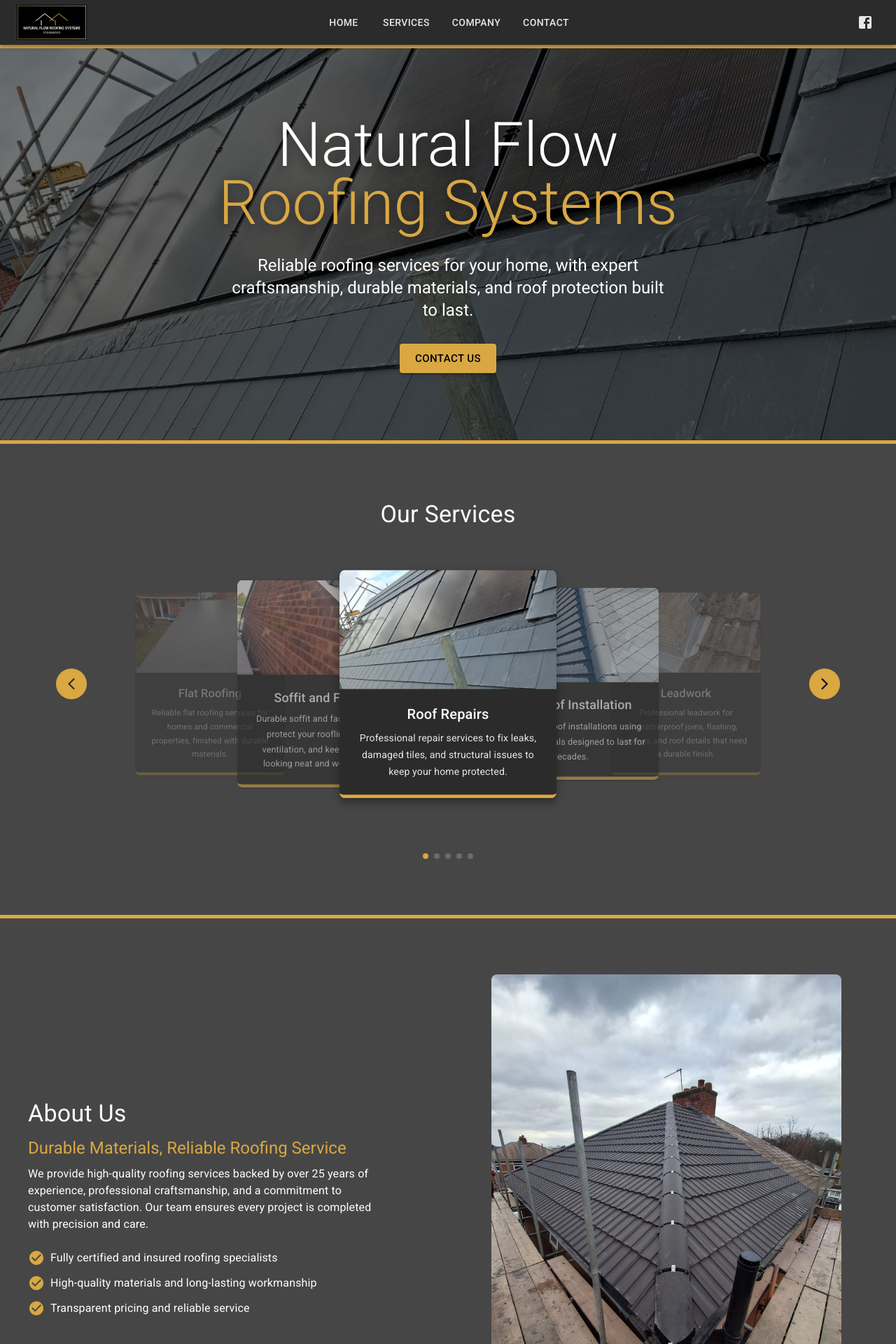
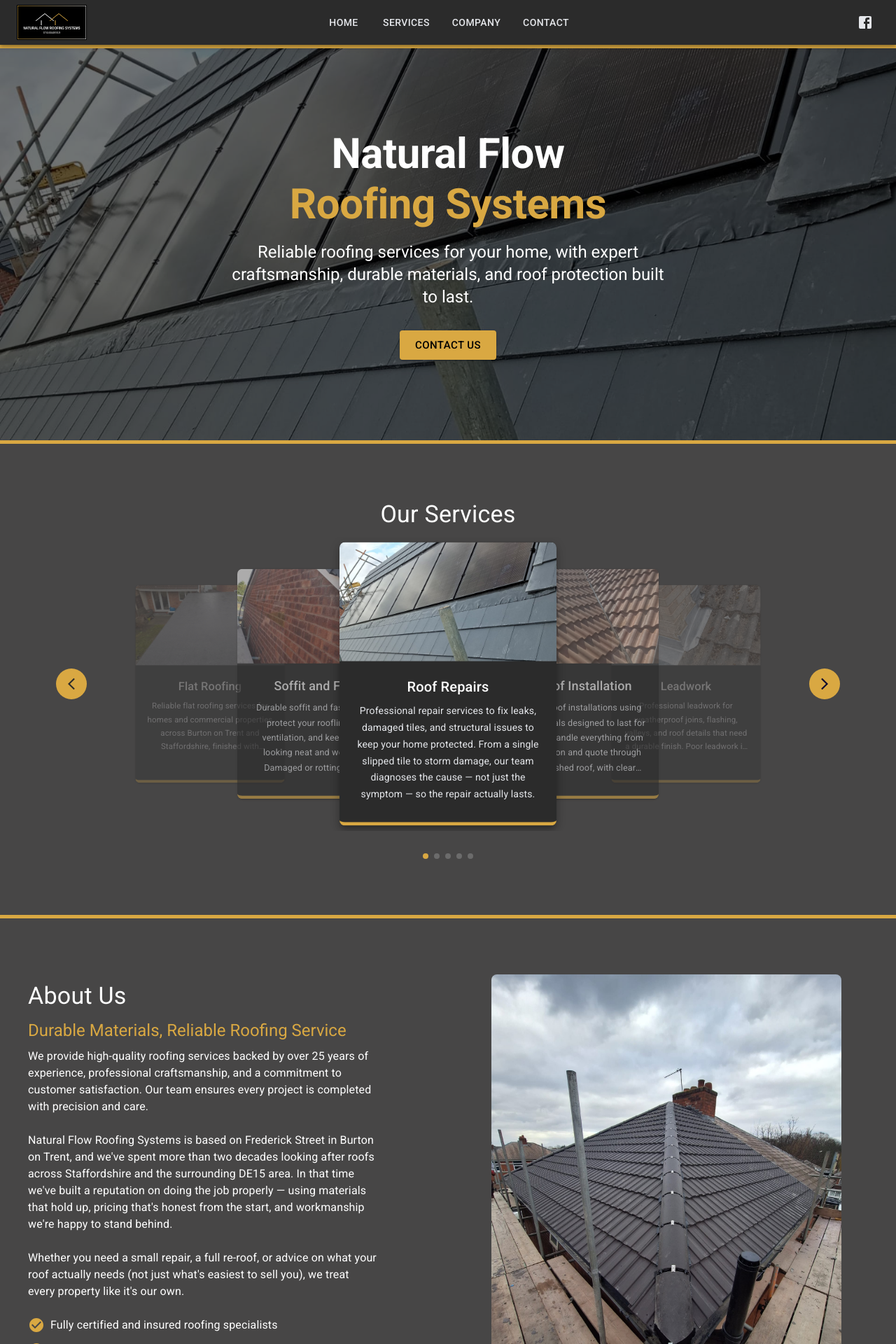
Before and after one commit to jkordek/rhroofing-website, a React (Vite) app: page / in a window 1280 px wide. Shown: the top 1920 px of the page at 70% size. Built offline with nearby package versions, Linux system fonts and the light colour scheme.

Commit message:
Update content, ajdust styling

```diff
--- a/prerender.js
+++ b/prerender.js
@@ -8,6 +8,7 @@ const routes = [
   "/services/flat-roofing",
   "/services/leadwork",
   "/services/roof-repairs",
+  "/services/new-roof-installation",
   "/services/guttering-services",
   "/services/soffits-and-fascias",
   "/about",
@@ -21,6 +22,7 @@ const routeTitles = {
   "/services/flat-roofing": "Flat Roofing in Staffordshire | Natural Flow Roofing Systems",
   "/services/leadwork": "Roof Leadwork in Staffordshire | Natural Flow Roofing Systems",
   "/services/roof-repairs": "Roof Repairs in Staffordshire | Natural Flow Roofing Systems",
+  "/services/new-roof-installation": "New Roof Installation in Staffordshire | Natural Flow Roofing Systems",
   "/services/guttering-services": "Guttering Services in Staffordshire | Natural Flow Roofing Systems",
   "/services/soffits-and-fascias": "Soffit and Fascia Installation in Staffordshire | Natural Flow Roofing Systems",
   "/about": "Experienced Roofers in Burton on Trent | Natural Flow Roofing Systems",
--- a/src/components/AboutUs.jsx
+++ b/src/components/AboutUs.jsx
@@ -4,7 +4,7 @@ import CheckCircleIcon from "@mui/icons-material/CheckCircle";
 
 import aboutImage from "../images/roofing5.jpg";
 
-const AboutUs = () => {
+const AboutUs = ({ isPage = false }) => {
   return (
     <>
       <section id="Company">
@@ -23,9 +23,19 @@ const AboutUs = () => {
           }}
         >
           <Box sx={{ flex: 1 }}>
-            <Typography variant="h4" fontWeight="bold" gutterBottom>
-              About Us
-            </Typography>
+            {isPage ? (
+              <Typography
+                variant="h2"
+                component="h1"
+                sx={{ color: "#fff", fontWeight: 600, mb: 2, textAlign: "center" }}
+              >
+                About Us
+              </Typography>
+            ) : (
+              <Typography variant="h4" fontWeight="bold" gutterBottom>
+                About Us
+              </Typography>
+            )}
 
             <Typography
               variant="h5"
@@ -47,6 +57,29 @@ const AboutUs = () => {
               precision and care.
             </Typography>
 
+            <Typography
+              variant="body1"
+              color="text.secondary"
+              sx={{ mb: 3, maxWidth: 500 }}
+            >
+              Natural Flow Roofing Systems is based on Frederick Street in Burton
+              on Trent, and we've spent more than two decades looking after roofs
+              across Staffordshire and the surrounding DE15 area. In that time
+              we've built a reputation on doing the job properly — using materials
+              that hold up, pricing that's honest from the start, and workmanship
+              we're happy to stand behind.
+            </Typography>
+
+            <Typography
+              variant="body1"
+              color="text.secondary"
+              sx={{ mb: 3, maxWidth: 500 }}
+            >
+              Whether you need a small repair, a full re-roof, or advice on what
+              your roof actually needs (not just what's easiest to sell you), we
+              treat every property like it's our own.
+            </Typography>
+
             <Stack spacing={1.5}>
               <Box sx={{ display: "flex", alignItems: "center", gap: 1 }}>
                 <CheckCircleIcon sx={{ color: "#D9A842" }} />
@@ -66,6 +99,20 @@ const AboutUs = () => {
                 <CheckCircleIcon sx={{ color: "#D9A842" }} />
                 <Typography variant="body1">
                   Transparent pricing and reliable service
+                </Typography>
+              </Box>
+
+              <Box sx={{ display: "flex", alignItems: "center", gap: 1 }}>
+                <CheckCircleIcon sx={{ color: "#D9A842" }} />
+                <Typography variant="body1">
+                  Over 25 years of experience across Burton on Trent and Staffordshire
+                </Typography>
+              </Box>
+
+              <Box sx={{ display: "flex", alignItems: "center", gap: 1 }}>
+                <CheckCircleIcon sx={{ color: "#D9A842" }} />
+                <Typography variant="body1">
+                  Available 7 days a week
                 </Typography>
               </Box>
             </Stack>
--- a/src/components/Hero.jsx
+++ b/src/components/Hero.jsx
@@ -37,16 +37,13 @@ const Hero = () => {
             }}
           >
             <Typography
-              variant="h1"
-              fontWeight="bold"
-              gutterBottom
+              variant="h2"
+              component="h1"
               sx={{
-                maxWidth: 900,
-                mx: "auto",
-                fontSize: { xs: "2.8rem", sm: "4rem", md: "5.5rem" },
-                lineHeight: 0.95,
-                letterSpacing: 0,
-                textShadow: "0 4px 18px rgba(0,0,0,0.55)",
+                color: "#fff",
+                fontWeight: 600,
+                mb: 2,
+                textAlign: "center",
               }}
             >
               Natural Flow
--- a/src/components/ServiceDetails.jsx
+++ b/src/components/ServiceDetails.jsx
@@ -26,12 +26,13 @@ export default function ServiceDetails( {service} ) {
             }}
           >
             <Typography
-              variant="h3"
+              variant="h2"
               component="h1"
               sx={{
                 color: "#fff",
-                mb: 3,
                 fontWeight: 600,
+                mb: 2,
+                textAlign: "center",
               }}
             >
               {service.title}
--- a/src/components/Services.jsx
+++ b/src/components/Services.jsx
@@ -5,7 +5,7 @@ import ArrowForwardIosIcon from "@mui/icons-material/ArrowForwardIos";
 
 import service1 from "../images/roofing1.jpeg";
 import service2 from "../images/roofing2.jpeg";
-import service3 from "../images/roofing3.jpeg";
+import service3 from "../images/newRoof.jpeg";
 import service4 from "../images/flat-roofing.jpeg";
 import service5 from "../images/soffits.jpeg";
 
@@ -14,31 +14,31 @@ const services = [
     title: "Roof Repairs",
     image: service1,
     description:
-      "Professional repair services to fix leaks, damaged tiles, and structural issues to keep your home protected.",
+      "Professional repair services to fix leaks, damaged tiles, and structural issues to keep your home protected. From a single slipped tile to storm damage, our team diagnoses the cause — not just the symptom — so the repair actually lasts.",
   },
   {
     title: "New Roof Installation",
     image: service3,
     description:
-      "High-quality roof installations using durable materials designed to last for decades.",
+      "High-quality roof installations using durable materials designed to last for decades. We handle everything from initial inspection and quote through to a fully finished roof, with clear communication and tidy work at every stage.",
   },
   {
     title: "Leadwork",
     image: service2,
     description:
-      "Professional leadwork for weatherproof joins, flashing, valleys, and roof details that need a durable finish.",
+      "Professional leadwork for weatherproof joins, flashing, valleys, and roof details that need a durable finish. Poor leadwork is one of the most common causes of hidden leaks, so we take extra care to get every join right the first time.",
   },
   {
     title: "Flat Roofing",
     image: service4,
     description:
-      "Reliable flat roofing services for homes and commercial properties, finished with durable materials.",
+      "Reliable flat roofing services for homes and commercial properties across Burton on Trent and Staffordshire, finished with durable materials built to handle the British weather. Whether you need a full replacement or a repair to stop a leak, we work with GRP, felt, and rubber systems to give you a watertight roof that lasts.",
   },
   {
     title: "Soffit and Fascias",
     image: service5,
     description:
-      "Durable soffit and fascia repairs to protect your roofline, improve ventilation, and keep your home looking neat and weatherproof.",
+      "Durable soffit and fascia repairs to protect your roofline, improve ventilation, and keep your home looking neat and weatherproof. Damaged or rotting soffits and fascias let water into your roof space, so we replace them with low-maintenance uPVC that keeps your home protected and looking sharp for years.",
   },
 ];
 
@@ -60,14 +60,14 @@ const Services = () => {
 
   const slots = isMobile
     ? [
-        { offset: 0, scale: 1, opacity: 1, zIndex: 10, widthVw: 90, imgH: 200 },
+        { offset: 0, scale: 1, opacity: 1, zIndex: 10, widthVw: 90, imgH: 200, cardH: 460, clamp: 7 },
       ]
     : [
-        { offset: -340, scale: 0.82, opacity: 0.25, zIndex: 1, width: 260, imgH: 140 },
-        { offset: -175, scale: 0.9, opacity: 0.55, zIndex: 2, width: 280, imgH: 150 },
-        { offset: 0, scale: 1, opacity: 1, zIndex: 10, width: 310, imgH: 170 },
-        { offset: 175, scale: 0.9, opacity: 0.55, zIndex: 2, width: 280, imgH: 150 },
-        { offset: 340, scale: 0.82, opacity: 0.25, zIndex: 1, width: 260, imgH: 140 },
+        { offset: -340, scale: 0.82, opacity: 0.25, zIndex: 1, width: 260, imgH: 140, cardH: 340, clamp: 4 },
+        { offset: -175, scale: 0.9, opacity: 0.55, zIndex: 2, width: 280, imgH: 150, cardH: 360, clamp: 5 },
+        { offset: 0, scale: 1, opacity: 1, zIndex: 10, width: 310, imgH: 170, cardH: 400, clamp: 6 },
+        { offset: 175, scale: 0.9, opacity: 0.55, zIndex: 2, width: 280, imgH: 150, cardH: 360, clamp: 5 },
+        { offset: 340, scale: 0.82, opacity: 0.25, zIndex: 1, width: 260, imgH: 140, cardH: 340, clamp: 4 },
       ];
 
   const centerIndex = isMobile ? 0 : 2;
@@ -158,6 +158,7 @@ const Services = () => {
                         overflow: "hidden",
                         display: "flex",
                         flexDirection: "column",
+                        height: slot.cardH,
                       }}
                     >
                       <Box
@@ -169,15 +170,32 @@ const Services = () => {
                           width: "100%",
                           height: slot.imgH,
                           objectFit: "cover",
+                          flexShrink: 0,
                         }}
                       />
-                      <Box sx={{ p: 2.5 }}>
+                      <Box
+                        sx={{
+                          p: 2.5,
+                          flex: 1,
+                          display: "flex",
+                          flexDirection: "column",
+                          minHeight: 0,
+                        }}
+                      >
                         <Typography variant="h6" fontWeight="bold" gutterBottom>
                           {service.title}
                         </Typography>
                         <Typography
                           variant="body2"
-                          sx={{ color: "#E5E7EB", lineHeight: 1.7 }}
+                          sx={{
+                            color: "#E5E7EB",
+                            lineHeight: 1.7,
+                            overflow: "hidden",
+                            textOverflow: "ellipsis",
+                            display: "-webkit-box",
+                            WebkitLineClamp: slot.clamp,
+                            WebkitBoxOrient: "vertical",
+                          }}
                         >
                           {service.description}
                         </Typography>
--- a/src/data/services.js
+++ b/src/data/services.js
@@ -1,6 +1,7 @@
 import flatRoofingImage from "../images/flat-roofing.jpeg";
 import leadworkImage from "../images/roofing2.jpeg";
 import roofRepairsImage from "../images/roofing1.jpeg";
+import newRoofImage from "../images/newRoof.jpeg";
 import gutteringImage from "../images/gutter.jpg";
 import soffitsImage from "../images/soffits.jpeg";
 
@@ -10,12 +11,12 @@ export const services = [
     title: "Flat Roofing",
     image: flatRoofingImage,
     description:
-      "Our flat roofing solutions are designed to provide long-lasting protection for homes and commercial properties.",
+      "Flat roofs take a lot of punishment — standing water, UV exposure, and temperature swings all shorten their lifespan if they're not installed or maintained properly. We install and repair flat roofs for homes and commercial properties using durable, weatherproof materials, including GRP fibreglass and felt systems, matched to your property and budget.",
     features: [
-      "High-quality materials",
-      "Weatherproof and leak-resistant",
-      "Residential & commercial",
-      "Long-lasting performance",
+      "New flat roof installation",
+      "Flat roof repairs and leak fixes",
+      "Recovering and overlaying worn flat roofs",
+      "Inspections to catch problems before they spread",
     ],
     seoTitle: "Flat Roofing in Staffordshire",
     seoDescription:
@@ -26,11 +27,12 @@ export const services = [
     title: "Leadwork",
     image: leadworkImage,
     description:
-      "Professional leadwork for flashings, valleys and roofing details.",
+      "Lead is still one of the most reliable materials for weatherproofing the trickiest parts of a roof — valleys, chimneys, flashings, and abutments where two roof surfaces meet. Poor leadwork is one of the most common hidden causes of leaks, so we take the time to get every joint and detail right.",
     features: [
-      "Traditional craftsmanship",
-      "Weatherproof joints",
-      "Durable finish",
+      "Flashing installation and repair",
+      "Valley and abutment leadwork",
+      "Chimney leadwork",
+      "Leak repairs caused by failed or ageing leadwork",
     ],
     seoTitle: "Roof Leadwork in Staffordshire",
     seoDescription:
@@ -41,15 +43,32 @@ export const services = [
     title: "Roof Repairs",
     image: roofRepairsImage,
     description:
-      "Fast and reliable roof repair services to keep your property protected.",
+      "Not every roofing problem needs a full replacement. Our repair service covers everything from a single slipped or cracked tile to storm damage, chimney flashing failures, and persistent leaks. We inspect the roof properly first, so you're paying to fix the actual cause rather than just patching the symptom.",
     features: [
-      "Emergency call-outs",
-      "Leak detection",
-      "Tile replacement",
+      "Leak detection and repair",
+      "Damaged, slipped, or missing tile replacement",
+      "Storm and weather damage repairs",
+      "Chimney and flashing repairs",
     ],
     seoTitle: "Roof Repairs in Staffordshire",
     seoDescription:
       "Fast, reliable roof repairs including emergency call-outs, leak detection and tile replacement across Burton on Trent and Staffordshire.",
+  },
+  {
+    slug: "new-roof-installation",
+    title: "New Roof Installation",
+    image: newRoofImage,
+    description:
+      "When a roof is beyond economical repair, or you're renovating and need a fresh start, we handle full roof installations from start to finish. That includes stripping the old roof, checking and repairing the structure underneath where needed, and fitting a new roof using durable materials designed to last for decades.",
+    features: [
+      "Full roof strip and replacement",
+      "Tiled, slate, and flat roof installations",
+      "Structural timber checks and repairs",
+      "Clear, itemised quotes before work begins",
+    ],
+    seoTitle: "New Roof Installation in Staffordshire",
+    seoDescription:
+      "Full roof installations from strip-out to finish, using durable materials designed to last for decades, across Burton on Trent and Staffordshire.",
   },
   {
     slug: "guttering-services",
@@ -71,11 +90,12 @@ export const services = [
     title: "Soffit and Fascias",
     image: soffitsImage,
     description:
-      "Durable soffit and fascia repairs to protect your roofline, improve ventilation, and keep your home looking neat and weatherproof.",
+      "Your soffits and fascias do more than tidy up the edge of your roof — they protect the roof timbers underneath from water damage and keep pests out, while allowing your roof space to ventilate properly. When they crack, rot, or come away from the roofline, moisture gets in fast.",
     features: [
-      "uPVC systems",
-      "Repairs",
-      "Maintenance",
+      "Replacement of damaged or rotten soffits and fascias",
+      "Low-maintenance uPVC options in a range of finishes",
+      "Guttering repair and replacement alongside soffit and fascia work",
+      "Ventilation checks to prevent damp and condensation issues",
     ],
     seoTitle: "Soffit and Fascia Installation in Staffordshire",
     seoDescription:
--- a/src/pages/AboutPage.jsx
+++ b/src/pages/AboutPage.jsx
@@ -10,7 +10,7 @@ export default function AboutPage() {
         path="/about/"
       />
 
-      <AboutUs />
+      <AboutUs isPage />
     </>
   );
 }
--- a/src/pages/CookiePolicyPage.jsx
+++ b/src/pages/CookiePolicyPage.jsx
@@ -15,7 +15,11 @@ export default function CookiePolicyPage() {
 
       <Box component="main" sx={{ bgcolor: "#474646", color: "#fff", py: 8, px: 2 }}>
         <Container maxWidth="md">
-          <Typography variant="h3" component="h1" fontWeight="bold" gutterBottom>
+          <Typography
+            variant="h2"
+            component="h1"
+            sx={{ color: "#fff", fontWeight: 600, mb: 2, textAlign: "center" }}
+          >
             Cookie Policy
           </Typography>
           <Typography sx={{ color: "#E5E7EB", mb: 5 }}>
--- a/src/pages/PrivacyPolicyPage.jsx
+++ b/src/pages/PrivacyPolicyPage.jsx
@@ -66,7 +66,11 @@ export default function PrivacyPolicyPage() {
 
       <Box component="main" sx={{ bgcolor: "#474646", color: "#fff", py: 8, px: 2 }}>
         <Container maxWidth="md">
-          <Typography variant="h3" component="h1" fontWeight="bold" gutterBottom>
+          <Typography
+            variant="h2"
+            component="h1"
+            sx={{ color: "#fff", fontWeight: 600, mb: 2, textAlign: "center" }}
+          >
             Privacy Policy
           </Typography>
           <Typography sx={{ color: "#E5E7EB", mb: 5 }}>
```
Also changed, not shown: src/components/Contact.jsx (+8 -11 lines), src/components/ServicesGrid.jsx (+91 -4 lines), src/images/newRoof.jpeg (added), 1 other file (tests, documents, lock files or other folders).
